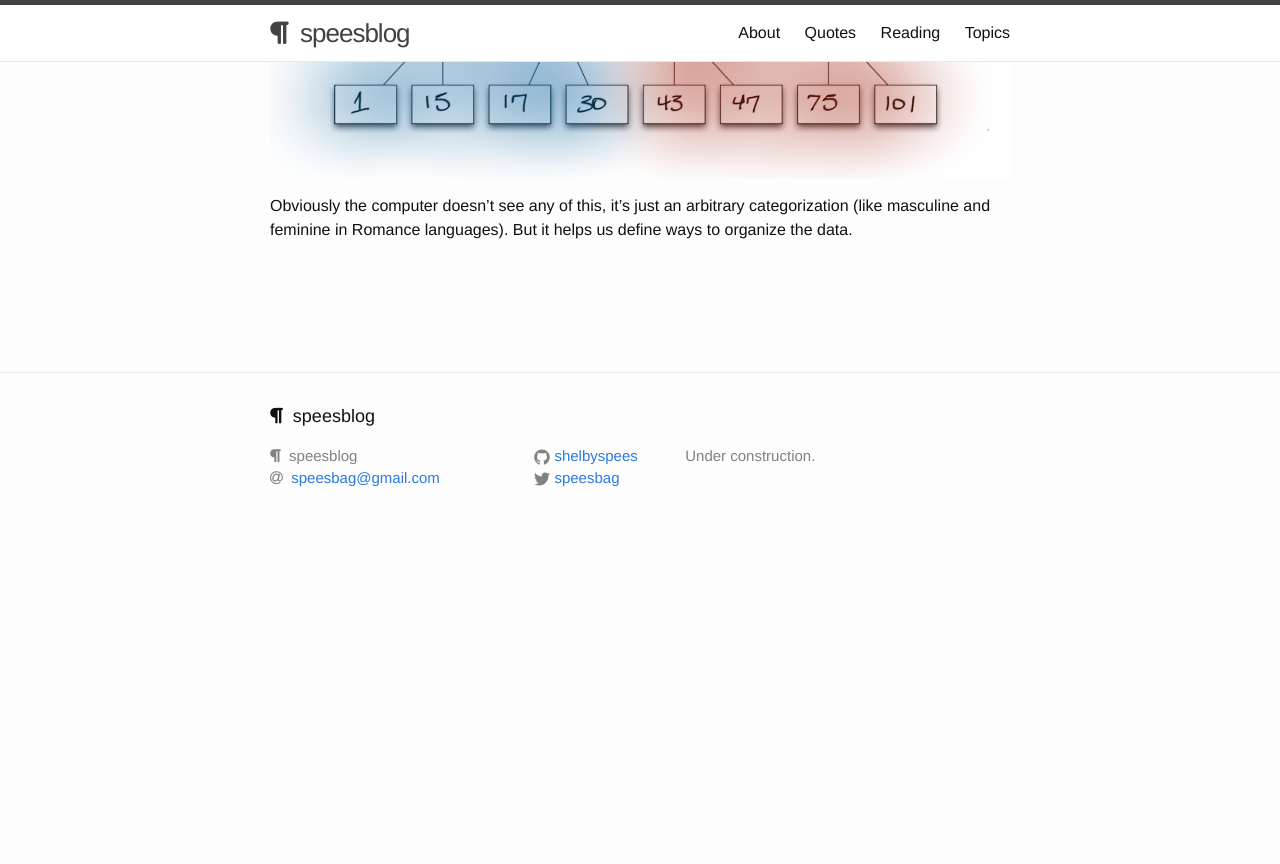
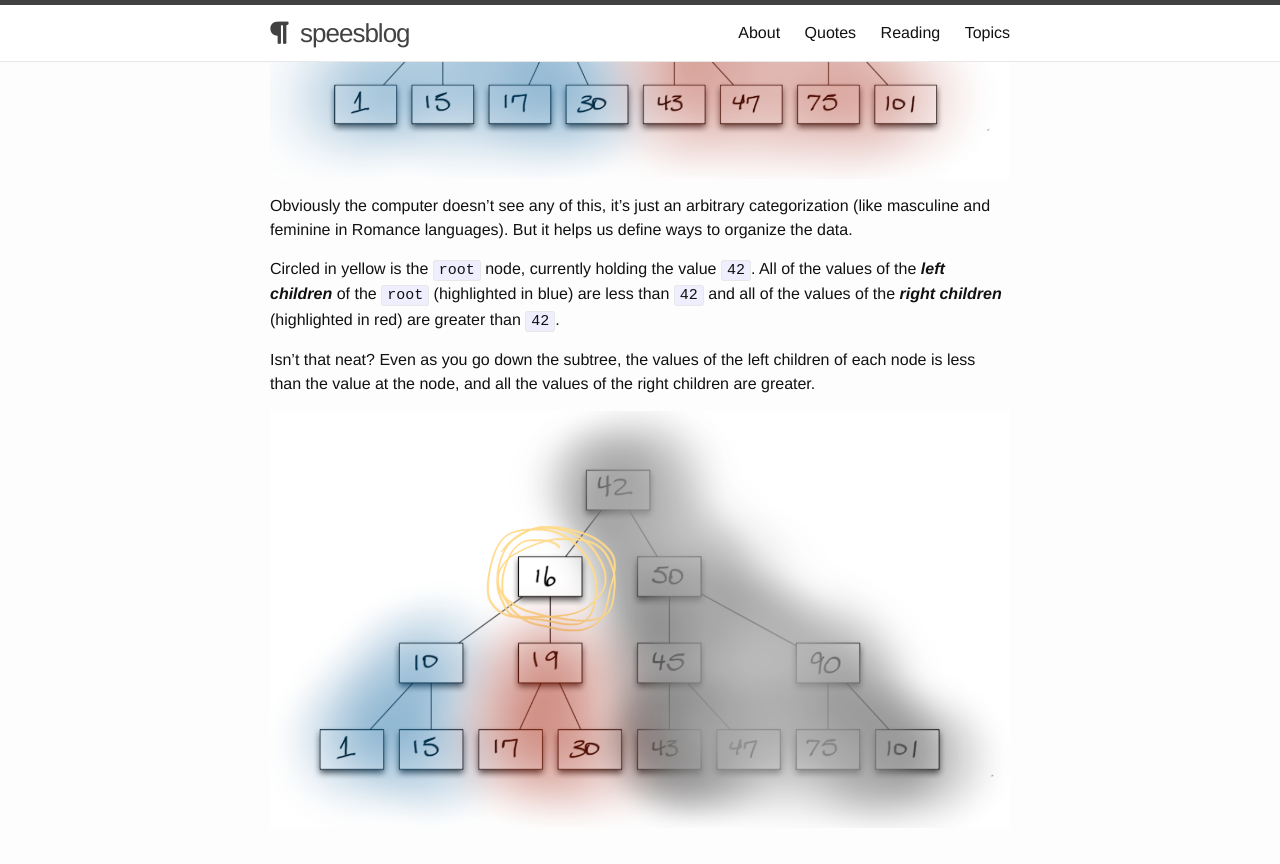
Before and after one commit to shelbyspees/speesblog, a Jekyll site: the page built from _posts/2015-03-11-finals-bst.md, in a window 1280 px wide and 900 px high, scrolled down 2699 px. Shown: the top 864 px of the window. Built offline with Jekyll 4.4.1, drawn with Linux system fonts in a browser that asks for light colours; nearby versions of some CDN libraries; before the commit the page ends 3249 px from its top, so only the background shows below that.

Commit message:
Add illustration

```diff
--- a/_posts/2015-03-11-finals-bst.md
+++ b/_posts/2015-03-11-finals-bst.md
@@ -84,6 +84,13 @@ Well, let's look at a more full tree to understand the purpose of this better.
 
 Obviously the computer doesn't see any of this, it's just an arbitrary categorization (like masculine and feminine in Romance languages). But it helps us define ways to organize the data.
 
+Circled in yellow is the `root` node, currently holding the value `42`. All of the values of the ***left children*** of the `root` (highlighted in blue) are less than `42` and all of the values of the ***right children*** (highlighted in red) are greater than `42`.
+
+Isn't that neat? Even as you go down the subtree, the values of the left children of each node is less than the value at the node, and all the values of the right children are greater.
+
+<img class="wide" src="{{ site.url }}/assets/comp/bst-sub-colors.png"/>
+
+
 
 {% highlight c %}
 {% endhighlight %}
```
Also changed, not shown: assets/comp/bst-sub-colors.png (added).
